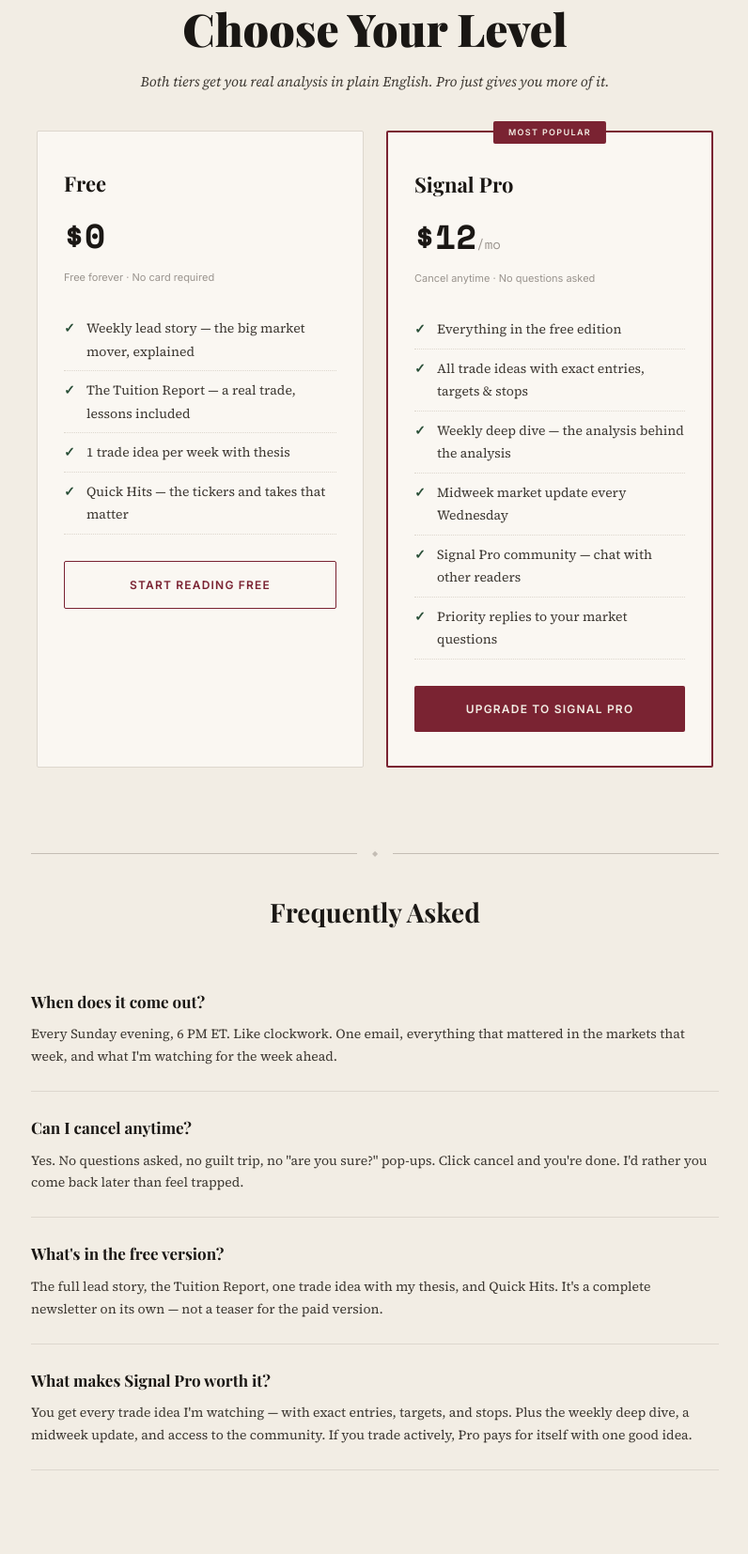
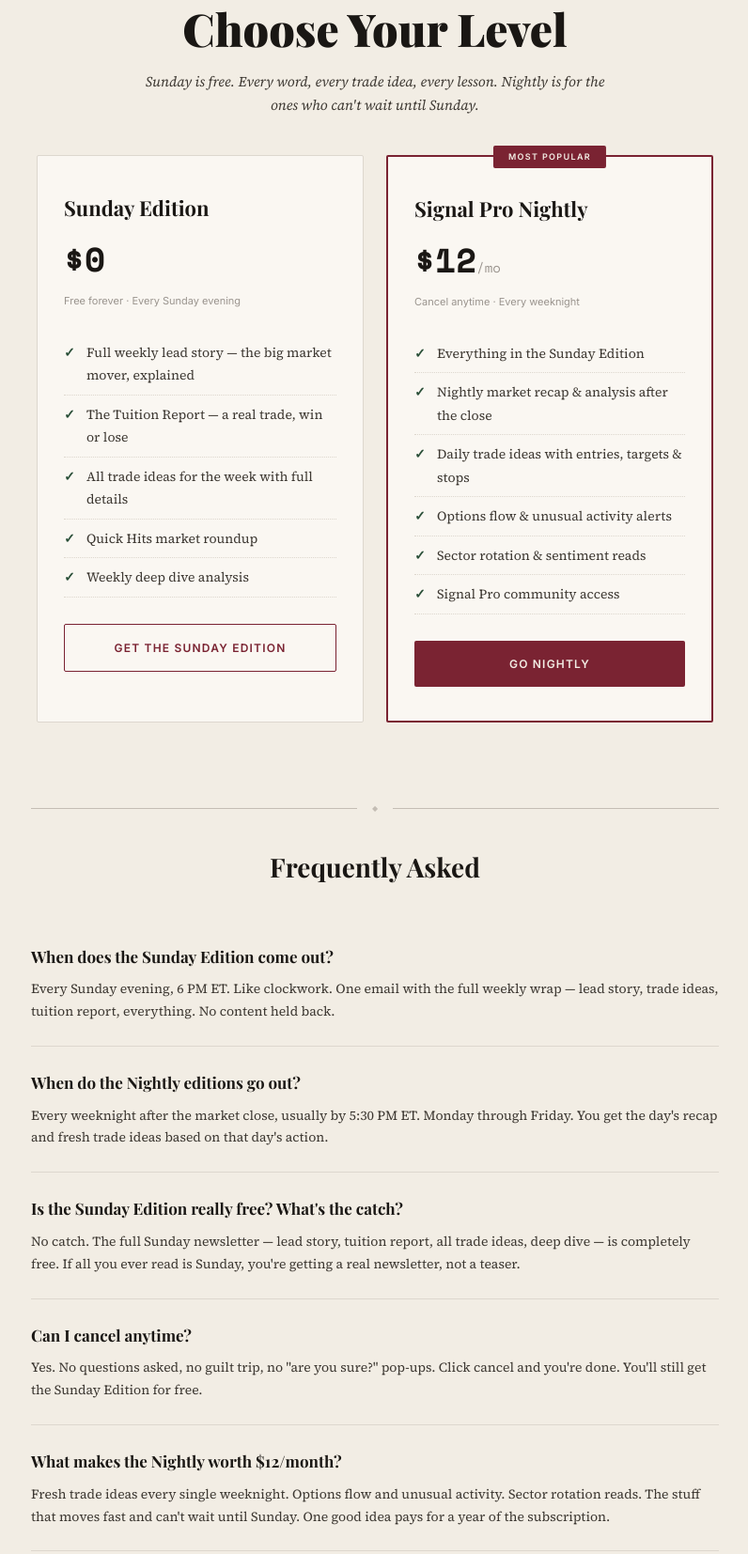
Before and after one commit to 7LayerLabs/signal-and-noise, a plain HTML site: page pricing.html in a window 1280 px wide. Shown: the part 158-1812 px from the top of the page at 94% size, without its empty margins (241-1037 px from the left). Drawn offline with nearby package versions, Linux system fonts and the light colour scheme; a web font is replaced by a local one.

Commit message:
Update pricing model: Sunday free, Nightly paid

```diff
--- a/pricing.html
+++ b/pricing.html
@@ -30,38 +30,39 @@
     <div class="container--wide">
       <div class="section-header">
         <h1>Choose Your Level</h1>
-        <p class="deck">Both tiers get you real analysis in plain English. Pro just gives you more of it.</p>
+        <p class="deck">Sunday is free. Every word, every trade idea, every lesson. Nightly is for the ones who can't wait until Sunday.</p>
       </div>
 
       <div class="pricing-grid">
-        <!-- FREE -->
+        <!-- SUNDAY EDITION (FREE) -->
         <div class="pricing-card">
-          <div class="pricing-card__name">Free</div>
+          <div class="pricing-card__name">Sunday Edition</div>
           <div class="pricing-card__price">$0</div>
-          <div class="pricing-card__period">Free forever · No card required</div>
+          <div class="pricing-card__period">Free forever · Every Sunday evening</div>
           <ul class="pricing-card__features">
-            <li>Weekly lead story — the big market mover, explained</li>
-            <li>The Tuition Report — a real trade, lessons included</li>
-            <li>1 trade idea per week with thesis</li>
-            <li>Quick Hits — the tickers and takes that matter</li>
+            <li>Full weekly lead story — the big market mover, explained</li>
+            <li>The Tuition Report — a real trade, win or lose</li>
+            <li>All trade ideas for the week with full details</li>
+            <li>Quick Hits market roundup</li>
+            <li>Weekly deep dive analysis</li>
           </ul>
-          <a href="subscribe.html" class="btn btn--outline">Start Reading Free</a>
+          <a href="subscribe.html" class="btn btn--outline">Get the Sunday Edition</a>
         </div>
-        <!-- SIGNAL PRO -->
+        <!-- SIGNAL PRO NIGHTLY -->
         <div class="pricing-card pricing-card--featured">
           <span class="pricing-card__badge">Most Popular</span>
-          <div class="pricing-card__name">Signal Pro</div>
+          <div class="pricing-card__name">Signal Pro Nightly</div>
           <div class="pricing-card__price">$12<span>/mo</span></div>
-          <div class="pricing-card__period">Cancel anytime · No questions asked</div>
+          <div class="pricing-card__period">Cancel anytime · Every weeknight</div>
           <ul class="pricing-card__features">
-            <li>Everything in the free edition</li>
-            <li>All trade ideas with exact entries, targets &amp; stops</li>
-            <li>Weekly deep dive — the analysis behind the analysis</li>
-            <li>Midweek market update every Wednesday</li>
-            <li>Signal Pro community — chat with other readers</li>
-            <li>Priority replies to your market questions</li>
+            <li>Everything in the Sunday Edition</li>
+            <li>Nightly market recap &amp; analysis after the close</li>
+            <li>Daily trade ideas with entries, targets &amp; stops</li>
+            <li>Options flow &amp; unusual activity alerts</li>
+            <li>Sector rotation &amp; sentiment reads</li>
+            <li>Signal Pro community access</li>
           </ul>
-          <a href="subscribe.html" class="btn btn--primary">Upgrade to Signal Pro</a>
+          <a href="subscribe.html" class="btn btn--primary">Go Nightly</a>
         </div>
       </div>
     </div>
@@ -80,23 +81,28 @@
       </div>
 
       <div class="faq-item">
-        <div class="faq-item__question">When does it come out?</div>
-        <div class="faq-item__answer">Every Sunday evening, 6 PM ET. Like clockwork. One email, everything that mattered in the markets that week, and what I'm watching for the week ahead.</div>
+        <div class="faq-item__question">When does the Sunday Edition come out?</div>
+        <div class="faq-item__answer">Every Sunday evening, 6 PM ET. Like clockwork. One email with the full weekly wrap — lead story, trade ideas, tuition report, everything. No content held back.</div>
+      </div>
+
+      <div class="faq-item">
+        <div class="faq-item__question">When do the Nightly editions go out?</div>
+        <div class="faq-item__answer">Every weeknight after the market close, usually by 5:30 PM ET. Monday through Friday. You get the day's recap and fresh trade ideas based on that day's action.</div>
+      </div>
+
+      <div class="faq-item">
+        <div class="faq-item__question">Is the Sunday Edition really free? What's the catch?</div>
+        <div class="faq-item__answer">No catch. The full Sunday newsletter — lead story, tuition report, all trade ideas, deep dive — is completely free. If all you ever read is Sunday, you're getting a real newsletter, not a teaser.</div>
       </div>
 
       <div class="faq-item">
         <div class="faq-item__question">Can I cancel anytime?</div>
-        <div class="faq-item__answer">Yes. No questions asked, no guilt trip, no "are you sure?" pop-ups. Click cancel and you're done. I'd rather you come back later than feel trapped.</div>
+        <div class="faq-item__answer">Yes. No questions asked, no guilt trip, no "are you sure?" pop-ups. Click cancel and you're done. You'll still get the Sunday Edition for free.</div>
       </div>
 
       <div class="faq-item">
-        <div class="faq-item__question">What's in the free version?</div>
-        <div class="faq-item__answer">The full lead story, the Tuition Report, one trade idea with my thesis, and Quick Hits. It's a complete newsletter on its own — not a teaser for the paid version.</div>
-      </div>
-
-      <div class="faq-item">
-        <div class="faq-item__question">What makes Signal Pro worth it?</div>
-        <div class="faq-item__answer">You get every trade idea I'm watching — with exact entries, targets, and stops. Plus the weekly deep dive, a midweek update, and access to the community. If you trade actively, Pro pays for itself with one good idea.</div>
+        <div class="faq-item__question">What makes the Nightly worth $12/month?</div>
+        <div class="faq-item__answer">Fresh trade ideas every single weeknight. Options flow and unusual activity. Sector rotation reads. The stuff that moves fast and can't wait until Sunday. One good idea pays for a year of the subscription.</div>
       </div>
 
     </div>
```
Also changed, not shown: index.html (+51 -18 lines), issue-1.html (+13 -26 lines), subscribe.html (+7 -7 lines).
